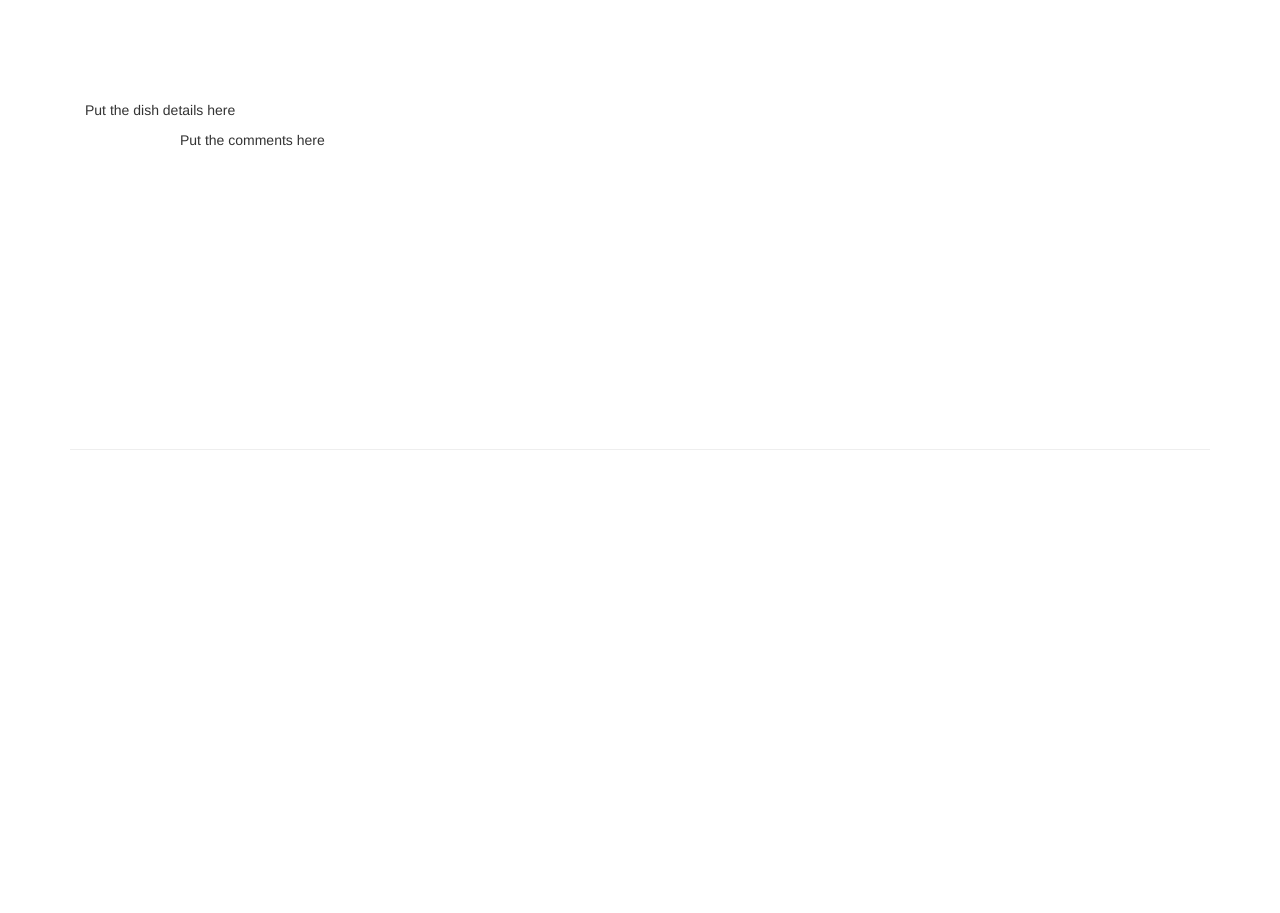
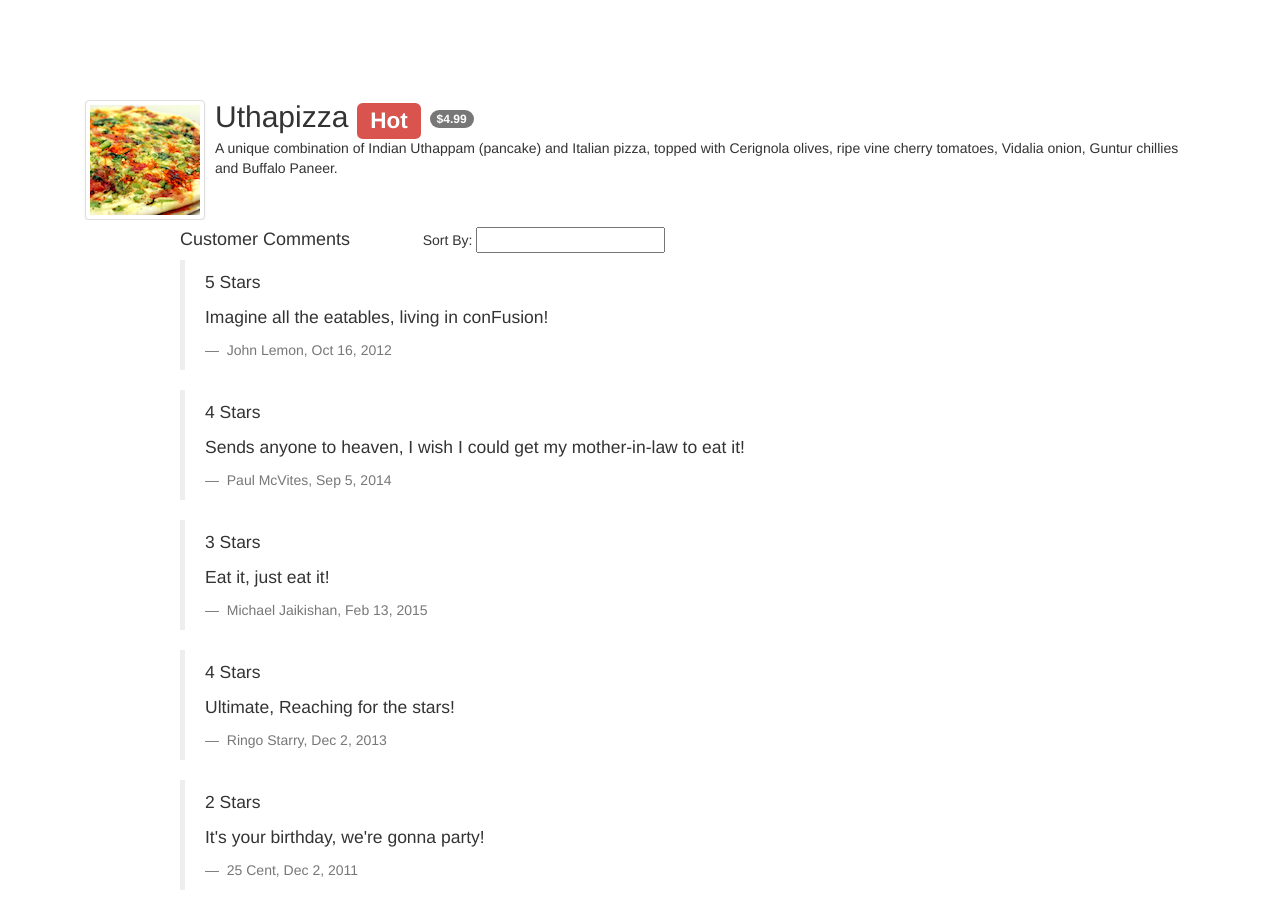
Before and after one commit to devyusko/conFusion, a website: page app/dishdetail.html in a window 1280 px wide. Shown: the top 913 px of the page. Before the commit the page ends 800 px from the top, so only its background shows below. Drawn offline with nearby package versions, Linux system fonts and the light colour scheme.

Commit message:
orderBy api

```diff
--- a/app/dishdetail.html
+++ b/app/dishdetail.html
@@ -26,12 +26,41 @@
 <body>
 
 <div class="container">
-        <div class="row row-content">
-            <div class="col-xs-12">
-                <p>Put the dish details here</p>
+    <div class="row row-content" ng-controller="dishDetailController as dishCtrl">
+        <div class="col-xs-12 media">
+            <div class="media-left media-middle">
+                <a href="#">
+                    <img class="media-object img-thumbnail"
+                         ng-src={{dishCtrl.dish.image}} alt="Uthappizza">
+                </a>
             </div>
+
+            <div class="media-body">
+                <h2 class="media-heading">{{dishCtrl.dish.name}}
+                    <span class="label label-danger">{{dishCtrl.dish.label}}</span>
+                    <span class="badge">{{dishCtrl.dish.price | currency}}</span></h2>
+
+                <p>{{dishCtrl.dish.description}}</p>
+            </div>
+        </div>
+
         <div class="col-xs-9 col-xs-offset-1">
-                <p>Put the comments here</p>
+            <h4 style="display:inline-block">Customer Comments</h4>
+            <div class="col-xs-offset-1" style="display:inline-block">
+                Sort By:  <input type="text" id="sortBy" ng-model="dishCtrl.filterText">
+            <!--<label for="sortBy">Customer Comments</label>-->
+                <!--Sort by <input type="text" id="sortBy">-->
+            </div>
+
+        </div>
+
+        <div class="col-xs-9 col-xs-offset-1" ng-repeat="item in dishCtrl.dish.comments | orderBy:'dishCtrl.filterBy'">
+            <blockquote>
+                <p>{{item.rating}} Stars</p>
+                <p>{{item.comment}}</p>
+                <footer> {{item.author}}, {{item.date | date : mediumDate}}</footer>
+
+            </blockquote>
         </div>
     </div>
 
@@ -40,53 +69,60 @@
 <script src="../bower_components/angular/angular.min.js"></script>
 <script>
 
-        var app = angular.module('confusionApp',[]);
+    var app = angular.module('confusionApp', []);
 
-        app.controller('dishDetailController', function() {
+    app.controller('dishDetailController', function () {
 
-            var dish={
-                          name:'Uthapizza',
+        var dish = {
+            name: 'Uthapizza',
             image: 'images/uthapizza.png',
             category: 'mains',
-                          label:'Hot',
-                          price:'4.99',
-                          description:'A unique combination of Indian Uthappam (pancake) and Italian pizza, topped with Cerignola olives, ripe vine cherry tomatoes, Vidalia onion, Guntur chillies and Buffalo Paneer.',
+            label: 'Hot',
+            price: '4.99',
+            description: 'A unique combination of Indian Uthappam (pancake) and Italian pizza, topped with Cerignola olives, ripe vine cherry tomatoes, Vidalia onion, Guntur chillies and Buffalo Paneer.',
             comments: [
                 {
-                                   rating:5,
-                                   comment:"Imagine all the eatables, living in conFusion!",
-                                   author:"John Lemon",
-                                   date:"2012-10-16T17:57:28.556094Z"
+                    rating: 5,
+                    comment: "Imagine all the eatables, living in conFusion!",
+                    author: "John Lemon",
+                    date: "2012-10-16T17:57:28.556094Z"
                 },
                 {
-                                   rating:4,
-                                   comment:"Sends anyone to heaven, I wish I could get my mother-in-law to eat it!",
-                                   author:"Paul McVites",
-                                   date:"2014-09-05T17:57:28.556094Z"
+                    rating: 4,
+                    comment: "Sends anyone to heaven, I wish I could get my mother-in-law to eat it!",
+                    author: "Paul McVites",
+                    date: "2014-09-05T17:57:28.556094Z"
                 },
                 {
-                                   rating:3,
-                                   comment:"Eat it, just eat it!",
-                                   author:"Michael Jaikishan",
-                                   date:"2015-02-13T17:57:28.556094Z"
+                    rating: 3,
+                    comment: "Eat it, just eat it!",
+                    author: "Michael Jaikishan",
+                    date: "2015-02-13T17:57:28.556094Z"
                 },
                 {
-                                   rating:4,
-                                   comment:"Ultimate, Reaching for the stars!",
-                                   author:"Ringo Starry",
-                                   date:"2013-12-02T17:57:28.556094Z"
+                    rating: 4,
+                    comment: "Ultimate, Reaching for the stars!",
+                    author: "Ringo Starry",
+                    date: "2013-12-02T17:57:28.556094Z"
                 },
                 {
-                                   rating:2,
-                                   comment:"It's your birthday, we're gonna party!",
-                                   author:"25 Cent",
-                                   date:"2011-12-02T17:57:28.556094Z"
+                    rating: 2,
+                    comment: "It's your birthday, we're gonna party!",
+                    author: "25 Cent",
+                    date: "2011-12-02T17:57:28.556094Z"
                 }
 
             ]
         };
 
         this.dish = dish;
+        //this.filterText = '';
+
+        this.filterBy = function() {
+            return this.dish.rating;
+        };
+
+        console.log(this.filterBy);
 
     });
 
```
Lines whose indentation alone changed are shown as unchanged.
